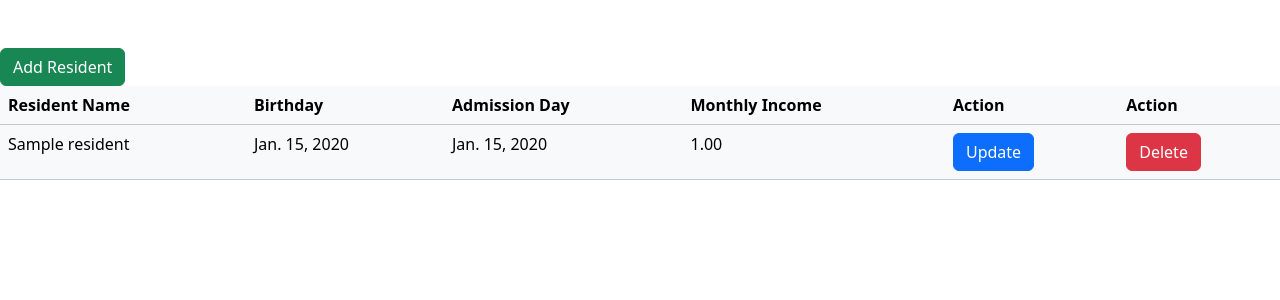
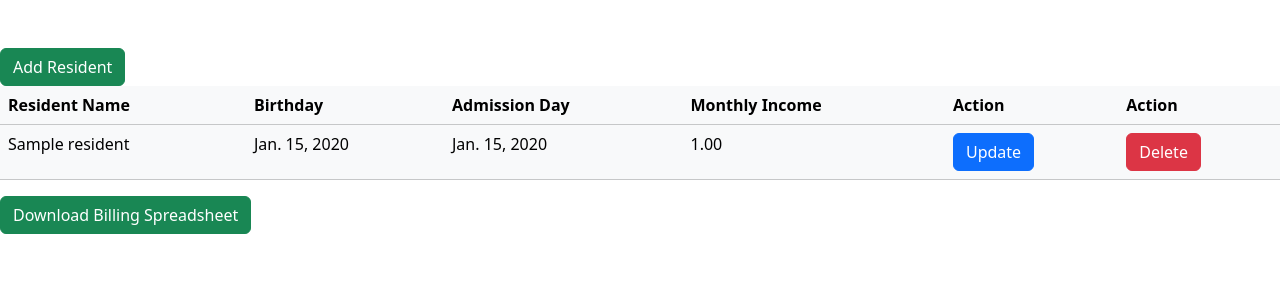
Before and after one commit to kofi12/python_bill_proj, a Django app: page / in a window 1280 px wide. Shown: the part 56-356 px from the top of the page. Run offline with Django 4.2, Linux system fonts and the light colour scheme; tables that the repository leaves empty hold one stand-in row (values such as "Sample post").

Commit message:
add inactive button for downloading spreadsheet

```diff
--- a/bill_auto/templates/dashboard.html
+++ b/bill_auto/templates/dashboard.html
@@ -32,4 +32,7 @@
                     {% endfor %}
                 </table>
             </div>
+            <div>
+                <a href=""><button type="button" class="btn btn-success">Download Billing Spreadsheet</button></a>
+            </div>
         {% endblock %}
```
